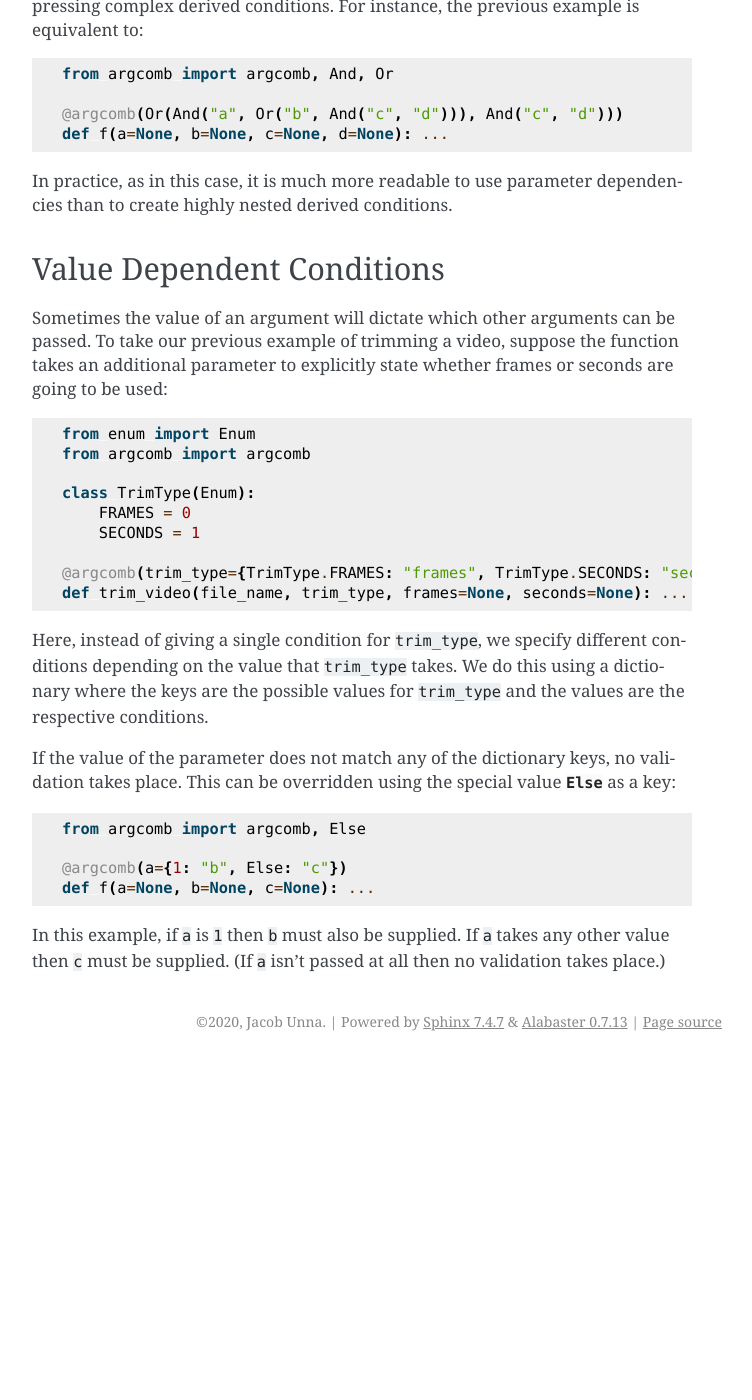
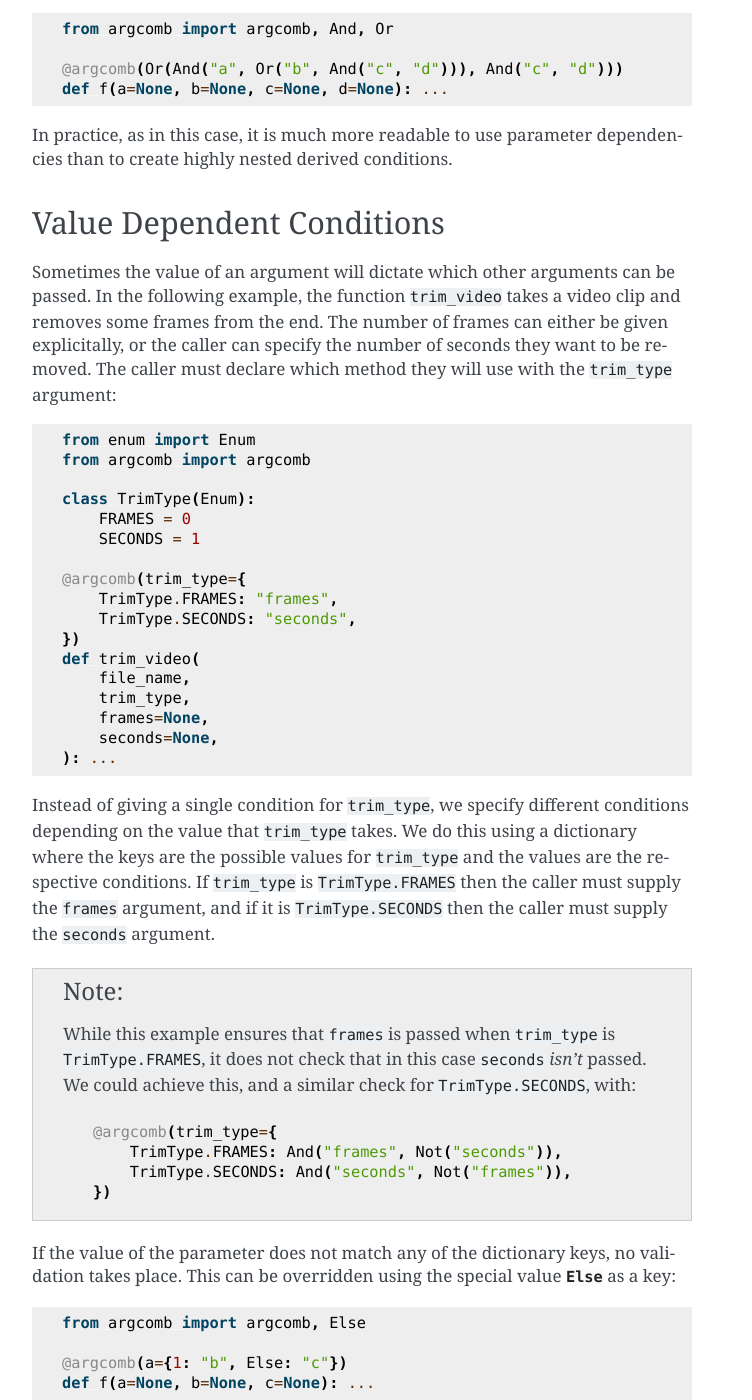
Before and after one commit to jacobunna/argcomb, a Sphinx documentation site: the page built from docs/index.rst, in a window 1280 px wide and 1400 px high, scrolled down 2274 px. Shown: the whole window, without its empty margins (388-1140 px from the left). Built offline with Sphinx 7.4.7, drawn with Linux system fonts in a browser that asks for light colours; before the commit the page ends 3335 px from its top, so only the background shows below that; some of the changed text lies outside the part shown.

Commit message:
Minor improvements to docs

```diff
--- a/docs/index.rst
+++ b/docs/index.rst
@@ -32,7 +32,7 @@
     @argcomb("bar")
     def f(bar): ...
 
-If ``f`` is called but ``bar`` is not supplied, an
+If ``bar`` is not supplied, an
 :exc:`InvalidArgumentCombination` exception will be raised.
 
 This doesn't achieve much since in any event ``bar`` is a required argument: even
@@ -42,21 +42,19 @@
 Derived Conditions
 ------------------
 
-Suppose we have a function that trims some frames from the end of a video clip.
-How much to trim can be specified either by the number of frames or the duration
-in seconds::
+Recall this example from earlier::
 
     from argcomb import argcomb, Xor
 
-    @argcomb(Xor("frames", "seconds"))
-    def trim_video(file_name, frames=None, seconds=None): ...
+    @argcomb(Xor("length", "end"))
+    def subseq(seq, start, length=None, end=None): ...
 
 By passing an :class:`Xor` instance to :func:`@argcomb<argcomb>`, we check that
 exactly one of the conditions holds.
 
 A condition specified using :class:`Xor` is called a **derived condition**, since
 it is derived from one or more other conditions (in this case, it is derived from
-``"frames"`` and ``"seconds"``).
+``"length"`` and ``"end"``).
 
 ArgComb provides four types of derived condition:
 
@@ -73,7 +71,7 @@
     Holds if the condition it is derived from does not hold. Takes exactly one
     argument.
 
-Derived conditions can themselves contain other derived conditions::
+Derived conditions can themselves be derived from other derived conditions::
 
     from argcomb import argcomb, And, Xor
 
@@ -98,9 +96,11 @@
     @argcomb(Or("a", "c"), a=Or("b", "c"), c="d")
     def f(a=None, b=None, c=None, d=None): ...
 
-In this example, we must pass at least one of ``a`` or ``c``. If ``a`` is supplied then either ``b``
-or ``c`` must also be supplied. If ``c`` is supplied then ``d`` must also be
-supplied.
+In this example, we must pass at least one of ``a`` or ``c`` due to the
+``Or("a", "c")``. If ``a`` is supplied then either ``b``
+or ``c`` must also be supplied, due to the ``a=Or("b", "c")``.
+If ``c`` is supplied then ``d`` must also be
+supplied, due to the ``c="d"``.
 
 Strictly speaking parameter dependencies are just a more convenient way of
 expressing complex derived conditions. For instance, the previous example
@@ -118,9 +118,11 @@
 --------------------------
 
 Sometimes the value of an argument will dictate which other arguments can be
-passed. To take our previous example of trimming a video, suppose the function
-takes an additional parameter to explicitly state whether frames or seconds
-are going to be used::
+passed. In the following example, the function ``trim_video`` takes a video
+clip and removes some frames from the end. The number of frames can either be
+given explicitally, or the caller can specify the number of seconds they want
+to be removed. The caller must declare which method they will use with the
+``trim_type`` argument::
 
     from enum import Enum
     from argcomb import argcomb
@@ -129,13 +131,35 @@
         FRAMES = 0
         SECONDS = 1
 
-    @argcomb(trim_type={TrimType.FRAMES: "frames", TrimType.SECONDS: "seconds"})
-    def trim_video(file_name, trim_type, frames=None, seconds=None): ...
+    @argcomb(trim_type={
+        TrimType.FRAMES: "frames",
+        TrimType.SECONDS: "seconds",
+    })
+    def trim_video(
+        file_name,
+        trim_type,
+        frames=None,
+        seconds=None,
+    ): ...
 
-Here, instead of giving a single condition for ``trim_type``,
+Instead of giving a single condition for ``trim_type``,
 we specify different conditions depending on the value that ``trim_type`` takes.
 We do this using a dictionary where the keys are the possible values for ``trim_type``
-and the values are the respective conditions.
+and the values are the respective conditions. If ``trim_type`` is ``TrimType.FRAMES``
+then the caller must supply the ``frames`` argument, and if it is ``TrimType.SECONDS``
+then the caller must supply the ``seconds`` argument.
+
+.. note::
+    While this example ensures that ``frames`` is passed when ``trim_type``
+    is ``TrimType.FRAMES``, it does not check that in this case ``seconds``
+    *isn't* passed. We could achieve this, and a similar check for
+    ``TrimType.SECONDS``,  with::
+
+        @argcomb(trim_type={
+            TrimType.FRAMES: And("frames", Not("seconds")),
+            TrimType.SECONDS: And("seconds", Not("frames")),
+        })
+
 
 If the value of the parameter does not match any of the dictionary keys, no validation
 takes place. This can be overridden using the special value :class:`Else` as a key::
```
Also changed, not shown: argcomb.py (+3 -4 lines), docs/faq.rst (+33 -53 lines), 1 other file.
